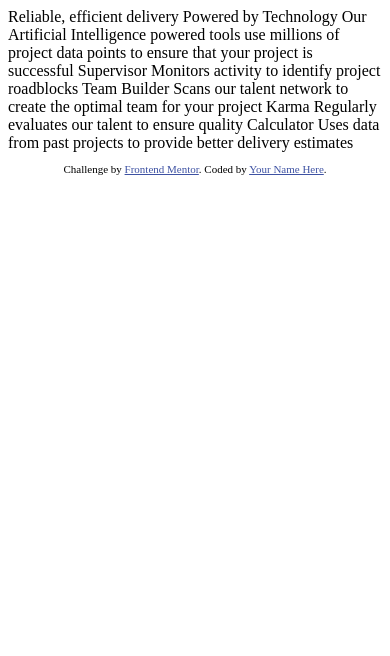
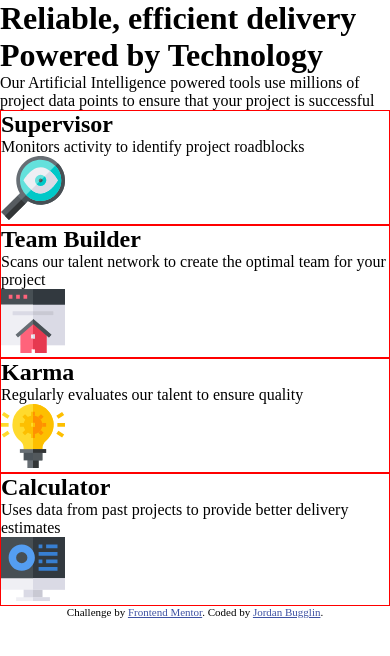
Before and after one commit to Jbugglin/4-card-feature, a plain HTML site: page index.html in a window 390 px wide. Drawn offline with Linux system fonts and the light colour scheme.

Commit message:
Initial Update
Began constructing the basis of the project, separating the components out based on where they will be in the mobile/desktop viewport.

```diff
--- a/index.html
+++ b/index.html
@@ -5,6 +5,8 @@
   <meta name="viewport" content="width=device-width, initial-scale=1.0"> <!-- displays site properly based on user's device -->
 
   <link rel="icon" type="image/png" sizes="32x32" href="./images/favicon-32x32.png">
+
+  <link rel="stylesheet" href="style.css">
 
   <title>Frontend Mentor | Four card feature section</title>
 
@@ -15,30 +17,63 @@
   </style>
 </head>
 <body>
+    <header>
+        <h1>
+            <span>
+                Reliable, efficient delivery
+            </span>
+            <br>
+            Powered by Technology
+        </h1>
+        <p id="header-p">
+            Our Artificial Intelligence powered tools use millions of project data points to ensure that your project is successful
+        </p>
+    </header>
 
-  Reliable, efficient delivery
-  Powered by Technology
+    <main>
+        <div class="desktop-column1-left">
+            <div class="card">
+                <h2>Supervisor</h2>
+                <p>
+                    Monitors activity to identify project roadblocks
+                </p>
+                <img src="./images/icon-supervisor.svg" alt="supervisor-icon">
+            </div>
+        </div>
 
-  Our Artificial Intelligence powered tools use millions of project data points
-  to ensure that your project is successful
+        <div class="desktop-column2-center">
+            <div class="card">
+                <h2>Team Builder</h2>
+                <p>
+                    Scans our talent network to create the optimal team for your project
+                </p>
+                <img src="./images/icon-team-builder.svg" alt="team-builder-icon">
+            </div>
 
-  Supervisor
-  Monitors activity to identify project roadblocks
+            <div class="card">
+                <h2>Karma</h2>
+                <p>
+                    Regularly evaluates our talent to ensure quality
+                </p>
+                <img src="./images/icon-karma.svg" alt="karma-icon">
+            </div>
+        </div>
 
-  Team Builder
-  Scans our talent network to create the optimal team for your project
-
-  Karma
-  Regularly evaluates our talent to ensure quality
-
-  Calculator
-  Uses data from past projects to provide better delivery estimates
-
+        <div class="desktop-column3-right">
+            <div class="card">
+                <h2>Calculator</h2>
+                <p>
+                    Uses data from past projects to provide better delivery estimates
+                </p>
+                <img src="./images/icon-calculator.svg" alt="Calculator-icon">
+            </div>
+        </div>
+    </main>
 
   <footer>
     <p class="attribution">
       Challenge by <a href="https://www.frontendmentor.io?ref=challenge" target="_blank">Frontend Mentor</a>.
-      Coded by <a href="#">Your Name Here</a>.
+      Coded by <a href="https://github.com/Jbugglin/4-card-feature" target="_blank">Jordan Bugglin</a>.
     </p>
   </footer>
 </body>
--- /dev/null
+++ b/style.css
@@ -0,0 +1,29 @@
+/* Basic Reset */
+*,
+*::before,
+*::after {
+    box-sizing: border-box;
+    margin: 0;
+    padding: 0;
+}
+
+html,
+body {
+    height: 100dvh;
+    width: 100dvw;
+}
+
+main {
+    width: 100%;
+    height: auto;
+}
+
+.card {
+    border: 1px solid red;
+}
+
+/* Non-viewport styling */
+
+/* Mobile viewport styling */
+
+/* Desktop viewport styling */
```
